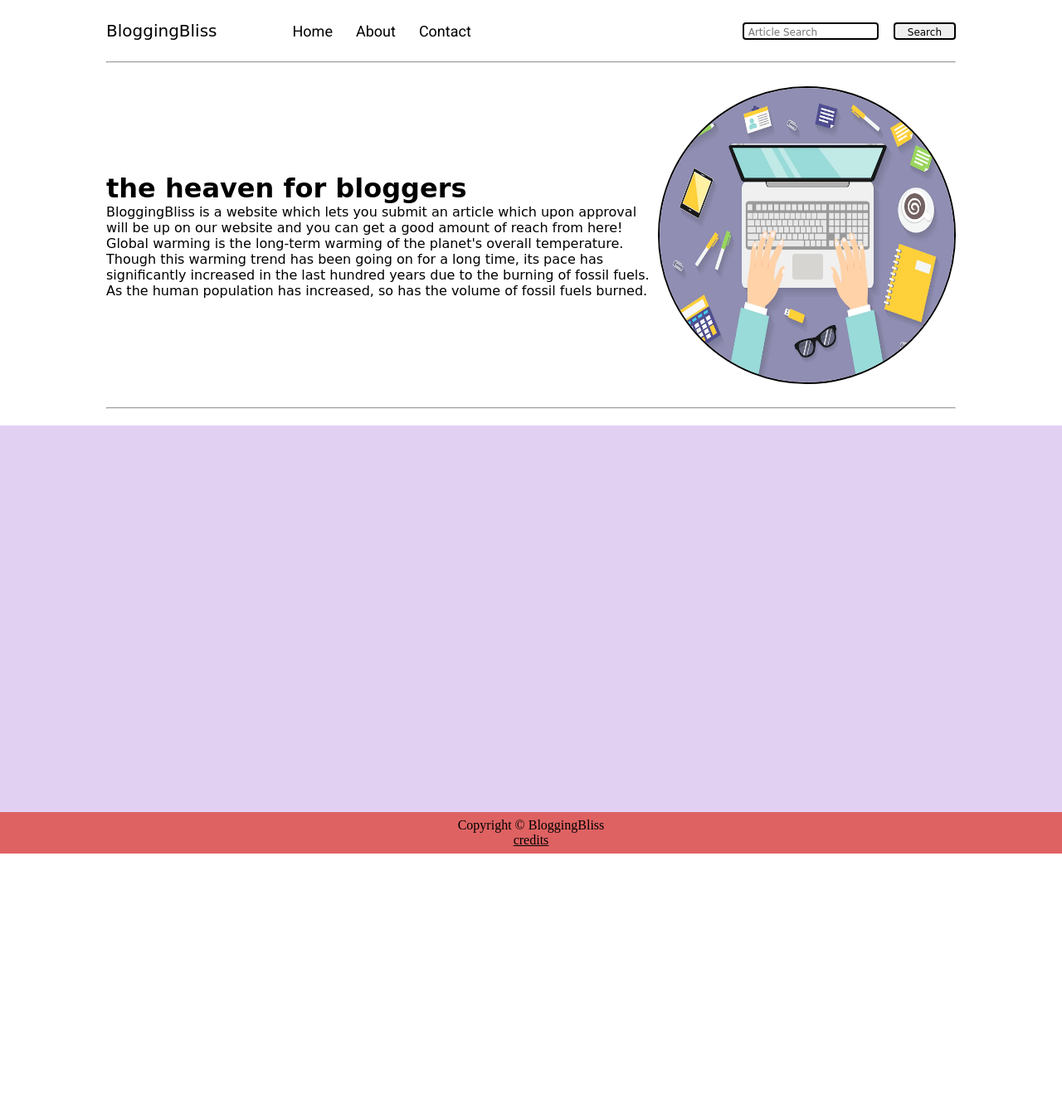
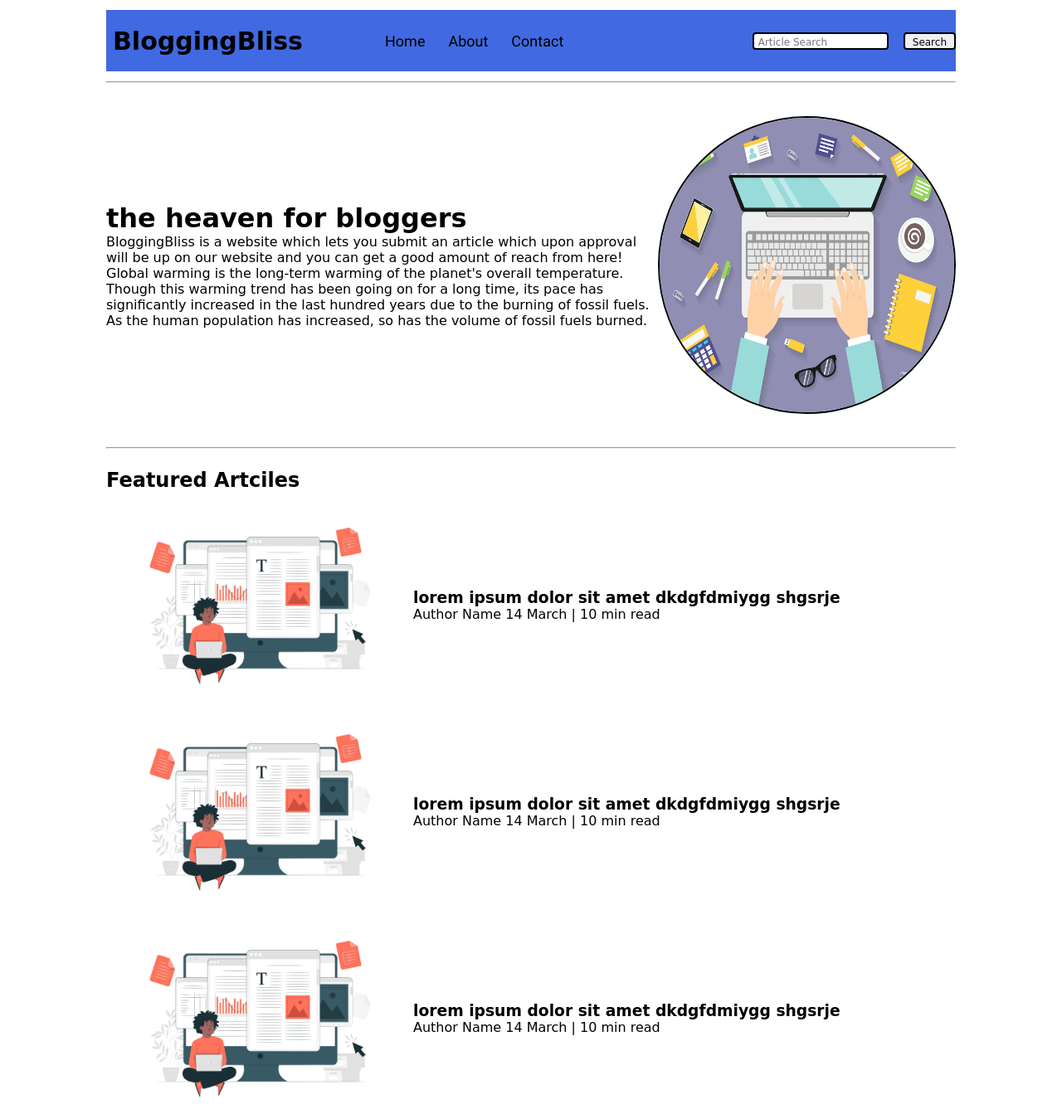
Before and after one commit to Priiyyya-21/bloggingbliss, a plain HTML site: page index.html in a window 1280 px wide. Shown: the top 1343 px of the page at 83% size. Before the commit the page ends 1029 px from the top, so only its background shows below. Drawn offline with Linux system fonts and the light colour scheme; a web font is replaced by a local one.

Commit message:
Updated UI

```diff
--- a/css/style.css
+++ b/css/style.css
@@ -5,19 +5,25 @@
 
 /* navigation */
 .navigation {
+    margin-top:25px ;
     font-family: var(--font1);
     height: 74px;
-    /* background-color: royalblue; */
+    background-color: royalblue;
     display: flex;
     justify-content: space-between;
     align-items: center;
 }
 
 .nav-left {
-    font-size: 20px;
+
     display: flex;
+
 }
-
+.nav-left span{
+    font-size: 30px;
+    font-weight: bold;
+    padding:8px;
+}
 .nav-left ul {
     display: flex;
     align-items: center;
@@ -45,13 +51,14 @@
 
 }
 
+
 /* content */
 .content {
     height: 395px;
     display: flex;
     /* background-color: rgb(214, 224, 236); */
     margin: 45px;
-    padding:10px;
+    padding: 10px;
 }
 
 .content-left {
@@ -77,19 +84,33 @@
 
 
 }
+h2{
+    font-family: var(--font1);
+}
+.content-articles {
+    padding-top: 12px;
+    /* background-color: rgb(226, 208, 242); */
+}
 
-.content-articles{
-    height:466px;
-    margin-top: 20px;
-    background-color:rgb(226, 208, 242);
+.home-article img {
+    margin: 10px;
+    width: 300px;
+
 }
-.article{
+
+.home-article {
+    display: flex;
+    margin :25px;
+}
+.home-article-content{
+    align-self: center;
+    padding:25px;
 
 }
 
 /* footer */
 .footer {
-    color:black;
+    color: black;
     height: 50px;
     background-color: var(--main-bg-color);
     display: flex;
@@ -97,6 +118,7 @@
     align-items: center;
     justify-content: center;
 }
-.footer a{
-    color:black;
+
+.footer a {
+    color: black;
 }
--- a/css/util.css
+++ b/css/util.css
@@ -5,6 +5,14 @@
     --main-bg-color: rgb(223, 98, 98);
     --font1: 'Baloo Bhaina 2', cursive;
     --font2: 'Roboto', sans-serif;
+}
+
+.font1 {
+    font-family: var(--font1);
+}
+
+.font2 {
+    font-family: var(--font2);
 }
 
 .max-width-1 {
@@ -20,8 +28,12 @@
     margin: auto;
 }
 
+.my-2{
+    margin-bottom: 12px;
+    margin-top: 12px;
+}
 .btn {
-    padding: 0px 15px;
+    padding: 0 9px;
     padding-top: 3px;
     font-size: 12px;
     border: 2px solid black;
--- a/index.html
+++ b/index.html
@@ -12,7 +12,7 @@
 
 <body>
     <!-- navigation -->
-    <nav class="navigation max-width-1 m-auto">
+    <nav class="navigation max-width-1 m-auto my-2">
         <div class="nav-left">
             <span>BloggingBliss</span>
             <ul>
@@ -27,7 +27,7 @@
         </div>
     </nav>
 
-    <div class="max-width-1  m-auto">
+    <div class="max-width-1  m-auto my-2">
         <hr>
     </div>
     <!-- content -->
@@ -46,20 +46,50 @@
         </div>
     </div>
 
-    <div class="max-width-1  m-auto">
+    <div class="line max-width-1  m-auto my-2">
         <hr>
     </div>
 
-    <div class="content-articles">
-        <div class="article">
+    <div class="content-articles max-width-1 m-auto font2">
+        <h2>Featured Artciles</h2>
+        <div class="home-article">
+            <div class="home-article-img">
+                <img src="images/articles.jpg" alt="article">
+            </div>
+            <div class="home-article-content font1">
+                <h3>lorem ipsum dolor sit amet dkdgfdmiygg shgsrje</h3>
+                <span>Author Name</span>
+                <span>14 March | 10 min read</span>
+            </div>
+        </div>
 
+        <div class="home-article">
+            <div class="home-article-img">
+                <img src="images/articles.jpg" alt="article">
+            </div>
+            <div class="home-article-content font1">
+                <h3>lorem ipsum dolor sit amet dkdgfdmiygg shgsrje</h3>
+                <span>Author Name</span>
+                <span>14 March | 10 min read</span>
+            </div>
+        </div>
+
+        <div class="home-article">
+            <div class="home-article-img">
+                <img src="images/articles.jpg" alt="article">
+            </div>
+            <div class="home-article-content font1">
+                <h3>lorem ipsum dolor sit amet dkdgfdmiygg shgsrje</h3>
+                <span>Author Name</span>
+                <span>14 March | 10 min read</span>
+            </div>
         </div>
     </div>
 
     <!-- footer -->
     <div class="footer ">
-       <p>Copyright &copy BloggingBliss </p>
-       <a href="images/laptop.jpg">credits</a>
+        <p>Copyright &copy BloggingBliss </p>
+        <a href="images/laptop.jpg">credits</a>
     </div>
 </body>
 
```
Also changed, not shown: images/articles.jpg (added), images/laptop.jpg (deleted).
